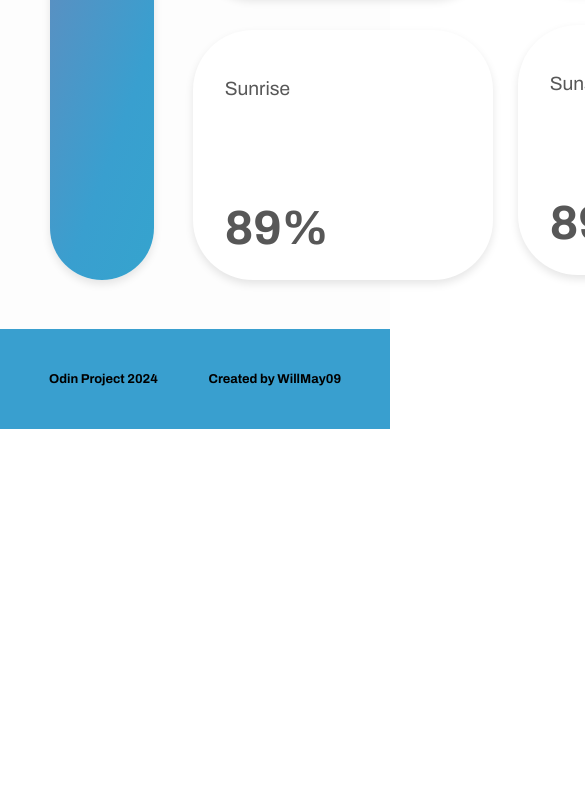
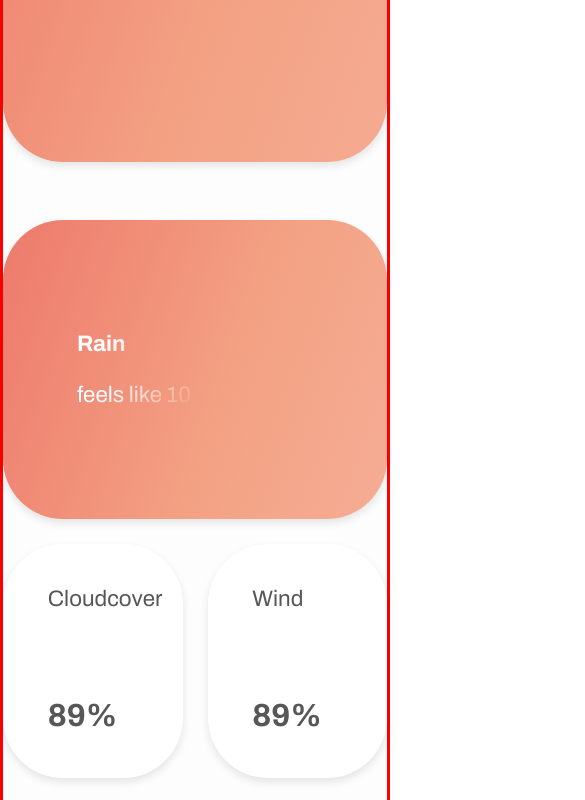
Before and after one commit to WillMay09/Weather-Forcast, a website built with webpack: page src/template.html in a window 390 px wide. Shown: the part 686-1486 px from the top of the page, 585 px wide, since content can reach past the window. Before the commit the page ends 1115 px from the top, so only its background shows below. Built offline with nearby package versions, Linux system fonts and the light colour scheme; no server answers.

Commit message:
Created multiple media queries to adjust the main container to different screen sizes

```diff
--- a/src/style.css
+++ b/src/style.css
@@ -32,6 +32,8 @@ body{
 
 
   }
+
+
   header, footer{
     max-height: 6.25rem;
     width:100%;
--- a/src/template.html
+++ b/src/template.html
@@ -10,6 +10,7 @@
 <body>
     <div class="wrapper">
         <header>
+
                 <div class="tempContainer">
                     <div class="cel"><button>Celsius</button></div>
                     <div class="fah"><button>Fahrenheit</button></div>
@@ -19,12 +20,15 @@
                         <input type="text" id="searchInput" placeholder="Enter city or zip code">
                         <button type ='submit' class="searchButton">Search</button>
                     </form>
+
             </div>
         </header>
         <main>
+            <div class="main-wrapper">
                 <section class="content">
 
                 </section>
+            </div>
         </main>
         <footer>
             <div class="copyRight">
--- a/src/weatherModStyle.css
+++ b/src/weatherModStyle.css
@@ -7,13 +7,19 @@
     --secondary-color: #FDFDFD;
     --text-color: #575757;
     --highlight-color:#399FCF;
-    --gradient: linear-gradient(110deg, #8286B3, #A36EA5, #399FCF, #27B4CA);
+    --gradient: linear-gradient(110deg, #2c3e50, #4c669f, #ec6f66, #f3a183, #f7b7a3);
 
     /* text */
     --ff: 'Archivo', Cambria, Cochin, Georgia, Times, 'Times New Roman', serif;
-    --h6: 1.2rem/1.6 var(--ff);
-    --h1: bold 3rem/1.6 var(--ff);
+    /* --h6: 1.2rem/1.6 var(--ff);
+    --h1: bold 3rem/1.6 var(--ff); */
+    --h4: clamp(1.4rem, 1.6vw, 1.75rem)/1.6 var(--ff);
+    --h1-bold: bold clamp(2rem, 4vw, 3rem)/1.6 var(--ff);
+    --h1: clamp(2rem, 4vw, 3rem)/1.6 var(--ff);
+    --h6: clamp(1rem, 1.2vw, 1.3rem)/1.6 var(--ff);
     box-sizing: border-box;
+    margin: 0;
+    padding: 0;
 
 }
 svg *{
@@ -22,33 +28,44 @@ svg *{
 }
 
 
+.main-wrapper{
+  margin: 0 auto;
+  width: 101rem;
+  border: solid red;
 
+
+}
 
 .content{
     width: 100%;
     height: 100%;
     background-color: var(--secondary-color);
-    display: flex;
-    align-items: center;
-    justify-content: flex-start;
-    padding: 3.1rem;
+    display: grid;
+    grid-template-columns: 2fr 3fr;
+
+    /* padding: 3.1rem; */
     gap: 2.44rem;
 }
 .tempDash{
 
     color: var(--text-color);
-    width: 40rem;
-    height: 51rem;
+    width: 100%;
+    height: clamp(45rem, 51vw, 51.75rem);
     border-radius: 60px;
     box-shadow: 0 4px 8px rgba(0, 0, 0, 0.1); /* Subtle shadow */
     background: var(--gradient);
     background-size: 300% 300%;
-    animation: gradient 15s infinite ease;
+    animation: gradient 10s infinite ease;
     display: flex;
     flex-direction: column;
-    align-items: flex-start;
+    justify-content: space-around;
     padding-left: 3rem;
     padding-right: 3rem;
+    padding-top: 1.5rem;
+    padding-bottom: 1.5rem;
+    margin-top: 1.5625rem;
+    margin-bottom: 1.5625rem;
+
 
 }
 @keyframes gradient {
@@ -66,12 +83,13 @@ svg *{
   .tempDash .range{
 
     display: flex;
-    gap: 0.5rem;
+    gap: 2rem;
+
 
   }
   .tempDash .temp{
 
-    font: var(--h1);
+    font: clamp(5rem, 7vw, 8rem)/1.6 var(--ff);;
     background: linear-gradient(130deg, white 30%, transparent 100%);
     background-clip: text;
     -webkit-text-fill-color: transparent;
@@ -83,7 +101,7 @@ svg *{
 
   .tempDash .date, .tempDash .range, .tempDash .location{
 
-    font: var(--h6);
+    font: var(--h1);
     background: linear-gradient(130deg, white 30%, transparent 100%);
     background-clip: text;
     -webkit-text-fill-color: transparent;
@@ -95,22 +113,24 @@ svg *{
 
 .weatherStats{
 
-    display: flex;
-    align-items: center;
+    display: grid;
+    grid-template-columns: repeat(3, minmax(clamp(12rem, 18vw, 18.75rem), 1fr));
     gap: 1.5625rem;
+    margin-top: 1.5625rem;
+    margin-bottom: 1.5625rem;
 
 }
 .weatherStats .weather-tab{
 
-    width: 18.75rem;
-    height: 15.625rem;
+    width: 100%;
+    height: clamp(12rem, 15vw, 15.625rem);
     border-radius: 60px;
     background-color: var(--primary-color);
     box-shadow: 0 4px 8px rgba(0, 0, 0, 0.1); /* Subtle shadow */
-    padding-left: 2rem;
+    padding-left: 2.8rem;
     display: flex;
     flex-direction: column;
-    align-items: flex-start;
+    justify-content: space-around;
     color: var(--text-color)
 
 
@@ -120,15 +140,15 @@ svg *{
 
 .weatherStats .weather-tab h1{
 
-    font: var(--h1);
+    font: var(--h1-bold);
 }
 
 .weatherStats .weather-tab h6{
 
-    font: var(--h6);
+    font: var(--h4);
 }
 
-.firstSection{
+/* .firstSection{
 
     display: flex;
     flex-direction: column;
@@ -143,12 +163,12 @@ svg *{
     gap: 2.06rem;
 
 
-}
+} */
 
 .iconTab{
-
-    width: 39rem;
-    height: 15rem;
+    grid-column: span 2;
+    width: 100%;
+    height: clamp(12rem, 15vw, 15.625rem);
     border-radius: 60px;
     background: var(--gradient);
     border-radius: 60px;
@@ -160,14 +180,14 @@ svg *{
     padding: 2rem;
     align-items: center;
     justify-content: space-evenly;
-    gap: 8rem;
+    gap: 5rem;
 }
 .iconTab .textContainer{
 
   display: flex;
   flex-direction: column;
   flex-wrap: wrap;
-  gap: 2rem;
+  gap: 1rem;
 
 }
 
@@ -178,15 +198,28 @@ svg *{
     background: linear-gradient(130deg, white 30%, transparent 100%);
     background-clip: text;
     -webkit-text-fill-color: transparent;
+
+}
+
+.iconTab .iconDescription{
+
+  font: bold var(--h4);
+
+}
+
+.iconTab .feelsLike{
+  font: var(--h4);
+
 }
 
 
-.iconTab .icon svg{
-  fill:linear-gradient(130deg, white 30%, transparent 100%);
 
+.iconTab svg{
 
+  width: 6rem;
+  height: 6rem;
 }
-.alignment{
+/* .alignment{
     display: flex;
     gap: 1.5625rem;
 }
@@ -199,4 +232,153 @@ svg *{
 
 
 
+} */
+
+/* 2xl */
+@media (max-width: 1536px) {
+
+    /* --h6: clamp(0.8rem, 1.6vw, 0.96rem)/1.6 var(--ff); 80% of original values */
+    /* --h1: bold clamp(1.6rem, 3.2vw, 2.4rem)/1.6 var(--ff); 80% of original values */
+
+.main-wrapper{
+  max-width: 80rem;
+
+
+
 }
+.content{
+
+  grid-template-columns: 2fr 3fr;
+}
+.weatherStats{
+
+  grid-template-columns: repeat(3, minmax(clamp(13rem, 15vw, 16rem), 1fr));
+}
+}
+
+/* xl */
+@media (max-width: 1280px) {
+
+.main-wrapper{
+  max-width: 64rem;
+  margin-left: auto;
+  margin-right: auto;
+
+
+
+}
+.content{
+  width: 100%;
+  grid-template-columns: 1fr;
+  grid-template-rows: 2fr 3fr;
+  height: auto;
+
+}
+
+.weatherStats{
+
+  grid-template-rows: repeat(3, 1fr);
+
+}
+.weatherStats .weather-tab{
+
+  height: 100%;
+}
+.weatherStats .iconTab{
+
+  height: 100%;
+}
+
+}
+
+/* lg */
+@media (max-width: 1024px) {
+
+  .main-wrapper{
+    max-width: 48rem;
+    margin-left: auto;
+    margin-right: auto;
+
+
+
+  }
+  .content{
+    width:100%
+
+
+
+  }
+}
+
+/* md */
+@media (max-width: 768px) {
+  .main-wrapper{
+    max-width: 40rem;
+    grid-template-columns: 1fr;
+
+
+  }
+  .content{
+    width: 100%;
+    grid-template-rows: 5fr 9fr;
+    height: auto;
+    gap: 0.5rem;
+
+
+  }
+  .weatherStats{
+     grid-template-columns: 1fr 1fr;
+     grid-template-rows: auto;
+
+  }
+
+  .tempDash{
+
+    width: 100%;
+  }
+
+  .weatherStats .iconTab{
+
+    order: 1;
+
+  }
+
+  .weatherStats .weather-tab{
+    width:100%;
+    height: auto;
+    order: 2;
+  }
+   .GitHub{
+
+    grid-column: span 2;
+
+  }
+
+
+}
+
+/* sm */
+@media (max-width: 640px) {
+  .main-wrapper{
+    max-width: 30rem;
+    min-height: 81rem;
+
+
+  }
+
+}
+
+/* xs */
+ @media (max-width: 475px) {
+  .main-wrapper{
+    width: 100%;
+    margin-left: auto;
+    margin-right: auto;
+
+  }
+  .content{
+
+    width:100%
+  }
+
+}
--- a/src/weatherModules.js
+++ b/src/weatherModules.js
@@ -25,36 +25,25 @@ const createTempDash = () =>{
 const createWeatherInfoDash = () =>{
 
     const weatherInfo = createElement({type: 'div', className: 'weatherStats'});
-    const firstSection = createElement({type:'div', className: 'firstSection'});
     const cloudCover = weatherTab('Cloudcover', '89%');
     const wind = weatherTab('Wind', '89%');
     const sunrise = weatherTab('Sunrise', '89%');
 
     const iconContainer = iconTab("Rain", 'feels like 10', 'Cloud');
-    const secondSection = createElement({type: 'div', className: 'secondSection'});
-    const firstCol = createElement({type:'div', className: 'firstCol'});
     const visibility = weatherTab('Visibility', '89%');
     const sunset = weatherTab('Sunset', '89%');
 
-    const secondCol = createElement({type: 'div', className: 'secondCol'});
     const humidity = weatherTab('Humidity', '89%');
     const gitHub = weatherTab('GitHub', '89%');
 
-    firstSection.appendChild(cloudCover);
-    firstSection.appendChild(wind);
-    firstSection.appendChild(sunrise);
-    weatherInfo.appendChild(firstSection);
-
-    secondSection.appendChild(iconContainer);
-    const alignmentContainer = createElement({type:'div', className:'alignment'})
-    firstCol.appendChild(visibility);
-    firstCol.appendChild(sunset);
-    secondCol.appendChild(humidity);
-    secondCol.appendChild(gitHub);
-    alignmentContainer.appendChild(firstCol);
-    alignmentContainer.appendChild(secondCol);
-    secondSection.appendChild(alignmentContainer);
-    weatherInfo.appendChild(secondSection);
+    weatherInfo.appendChild(cloudCover);
+    weatherInfo.appendChild(iconContainer);
+    weatherInfo.appendChild(wind);
+    weatherInfo.appendChild(sunrise);
+    weatherInfo.appendChild(visibility);
+    weatherInfo.appendChild(sunset);
+    weatherInfo.appendChild(humidity);
+    weatherInfo.appendChild(gitHub);
     return weatherInfo;
 
 
```
Lines whose indentation alone changed are shown as unchanged.
